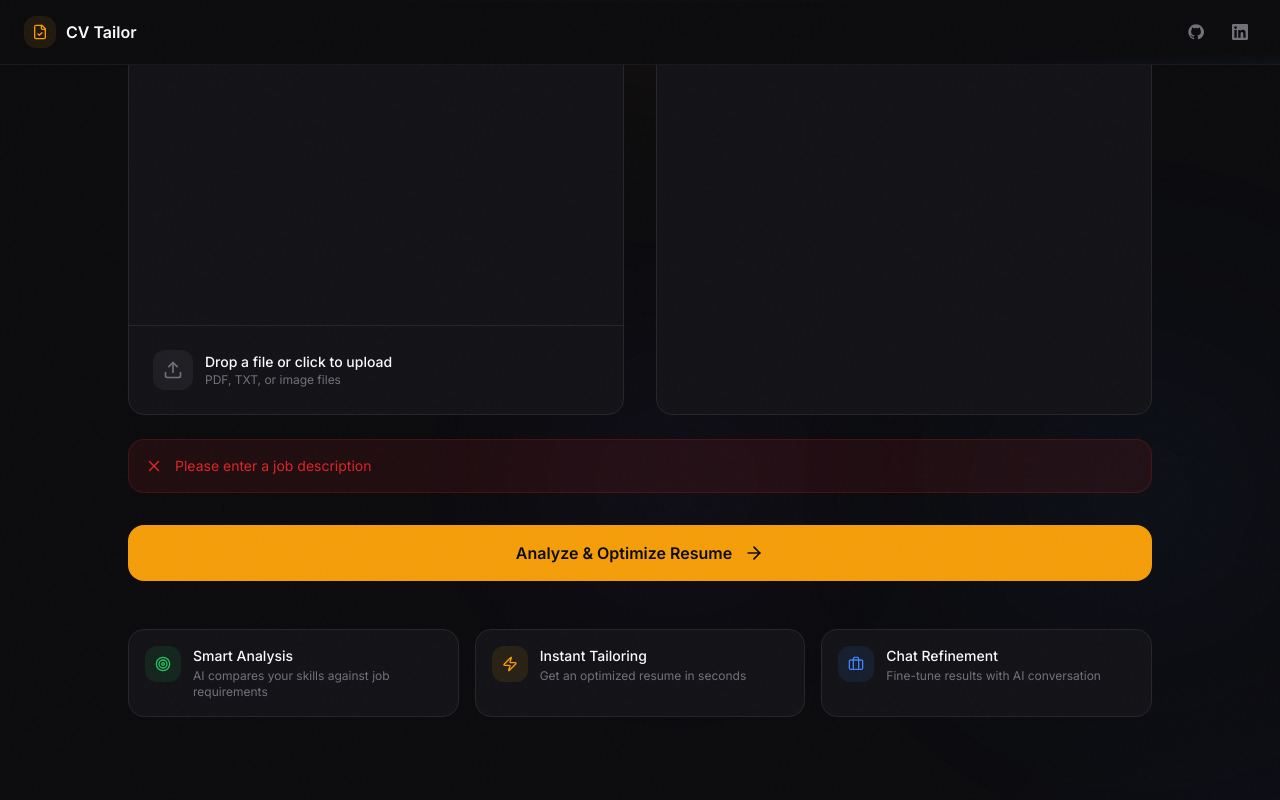
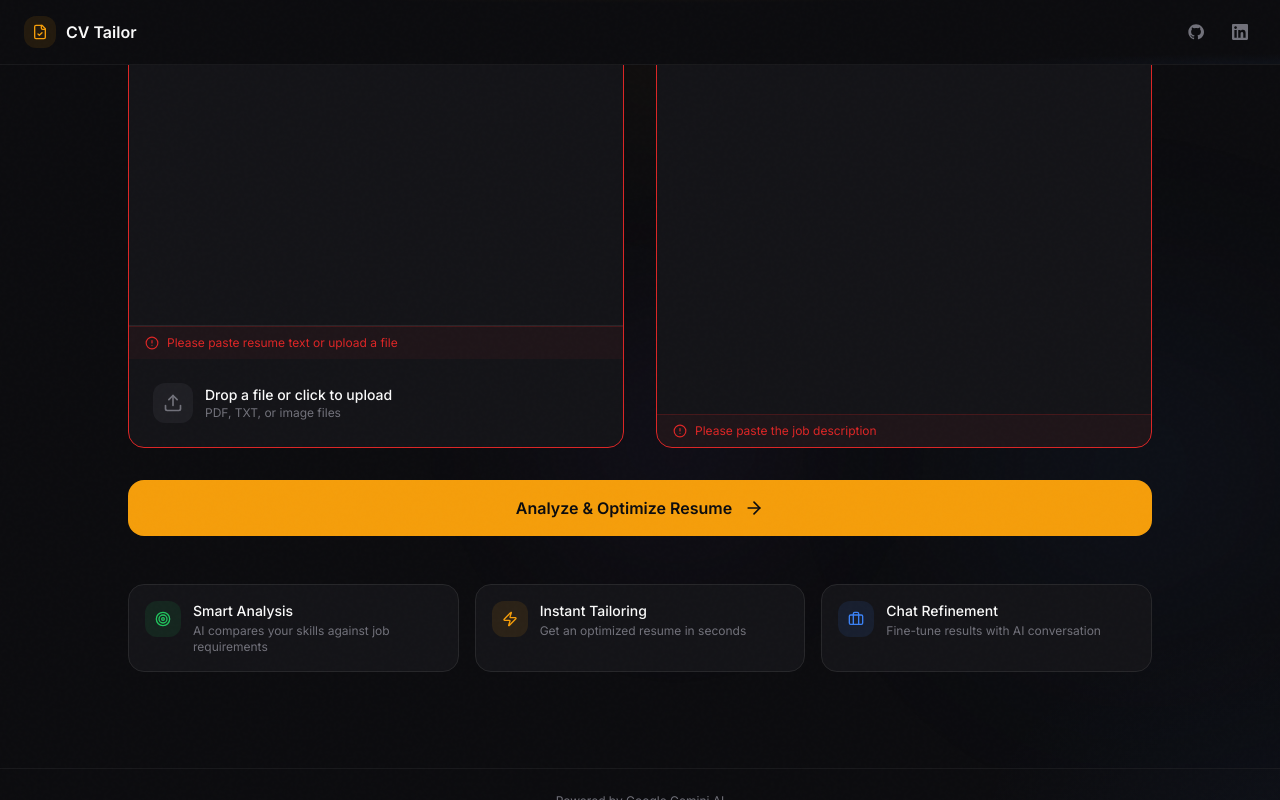
Before and after one commit to atpritam/Cv-Tailor-Edit-App, a Next.js app: page / in a window 1280 px wide. Both pictures are taken after a click on the button "Analyze & Optimize Resume". Shown: the part 488-1288 px from the top of the page. Built offline with nearby package versions, Linux system fonts and the light colour scheme.

Commit message:
feat: add inline form validation for error display
Show inline validation errors and clear on user input.

Co-authored-by: Pritam <143912541+atpritam@users.noreply.github.com>

```diff
--- a/components/CVTailorForm.tsx
+++ b/components/CVTailorForm.tsx
@@ -1,7 +1,7 @@
 "use client";
 
-import React from "react";
-import { Upload, X, Loader2, ArrowRight, FileText, Briefcase, Sparkles, Target, Zap } from "lucide-react";
+import React, { useState } from "react";
+import { Upload, X, Loader2, ArrowRight, FileText, Briefcase, Sparkles, Target, Zap, AlertCircle } from "lucide-react";
 
 type CVTailorFormProps = {
   resumeText: string;
@@ -26,6 +26,37 @@ export function CVTailorForm({
   loading,
   handleSubmit,
 }: CVTailorFormProps) {
+  const [resumeError, setResumeError] = useState("");
+  const [jobDescError, setJobDescError] = useState("");
+
+  const handleFormSubmit = () => {
+    // Clear previous inline errors
+    setResumeError("");
+    setJobDescError("");
+
+    // Validation
+    let hasError = false;
+
+    if (!resumeText.trim() && !resumeFile) {
+      setResumeError("Please paste resume text or upload a file");
+      hasError = true;
+    }
+
+    if (!jobDescription.trim()) {
+      setJobDescError("Please paste the job description");
+      hasError = true;
+    }
+
+    if (!hasError) {
+      handleSubmit();
+    }
+  };
+
+  // Check if error is a backend/fatal error (not a validation error)
+  const isFatalError = error &&
+    !error.includes("Please enter") &&
+    !error.includes("Please provide") &&
+    !error.includes("Please paste");
   return (
     <div className="min-h-[calc(100vh-3.5rem)] flex flex-col relative">
       {/* Decorative elements - full height */}
@@ -98,16 +129,25 @@ export function CVTailorForm({
                 </div>
               </div>
 
-              <div className="rounded-2xl border border-border bg-card overflow-hidden flex-1 flex flex-col">
+              <div className={`rounded-2xl border ${resumeError ? 'border-destructive' : 'border-border'} bg-card overflow-hidden flex-1 flex flex-col`}>
                 {/* Textarea */}
                 <div className="p-4 border-b border-border flex-1">
                   <textarea
                     value={resumeText}
-                    onChange={(e) => setResumeText(e.target.value)}
+                    onChange={(e) => {
+                      setResumeText(e.target.value);
+                      if (resumeError) setResumeError("");
+                    }}
                     placeholder="Paste your current resume text here..."
                     className="h-full min-h-[280px] w-full resize-none bg-transparent text-sm leading-relaxed placeholder:text-muted-foreground/50 focus:outline-none"
                   />
                 </div>
+                {resumeError && (
+                  <div className="px-4 py-2 bg-destructive/5 border-t border-destructive/20 flex items-center gap-2 text-xs text-destructive">
+                    <AlertCircle size={14} className="shrink-0" />
+                    <span>{resumeError}</span>
+                  </div>
+                )}
 
                 {/* File Upload */}
                 <div
@@ -189,23 +229,32 @@ export function CVTailorForm({
                 </div>
               </div>
 
-              <div className="rounded-2xl border border-border bg-card overflow-hidden flex-1 flex flex-col">
+              <div className={`rounded-2xl border ${jobDescError ? 'border-destructive' : 'border-border'} bg-card overflow-hidden flex-1 flex flex-col`}>
                 <div className="p-4 flex-1">
                   <textarea
                     value={jobDescription}
-                    onChange={(e) => setJobDescription(e.target.value)}
+                    onChange={(e) => {
+                      setJobDescription(e.target.value);
+                      if (jobDescError) setJobDescError("");
+                    }}
                     placeholder="Paste the complete job description here including requirements, responsibilities, and qualifications..."
                     className="h-full min-h-[340px] w-full resize-none bg-transparent text-sm leading-relaxed placeholder:text-muted-foreground/50 focus:outline-none"
                   />
                 </div>
+                {jobDescError && (
+                  <div className="px-4 py-2 bg-destructive/5 border-t border-destructive/20 flex items-center gap-2 text-xs text-destructive">
+                    <AlertCircle size={14} className="shrink-0" />
+                    <span>{jobDescError}</span>
+                  </div>
+                )}
               </div>
             </div>
           </div>
 
-          {/* Error Message */}
-          {error && (
+          {/* Error Message - Only show for fatal/backend errors */}
+          {isFatalError && (
             <div className="mt-6 flex items-center gap-3 rounded-xl bg-destructive/10 border border-destructive/20 p-4 text-sm text-destructive">
-              <X size={18} className="shrink-0" />
+              <AlertCircle size={18} className="shrink-0" />
               <span>{error}</span>
             </div>
           )}
@@ -213,7 +262,7 @@ export function CVTailorForm({
           {/* Submit Button */}
           <div className="mt-8">
             <button
-              onClick={handleSubmit}
+              onClick={handleFormSubmit}
               disabled={loading}
               className="group relative w-full flex items-center justify-center gap-3 rounded-xl bg-primary px-6 py-4 text-base font-semibold text-primary-foreground transition-all hover:bg-primary/90 disabled:cursor-not-allowed disabled:opacity-50 cursor-pointer overflow-hidden"
             >
```
